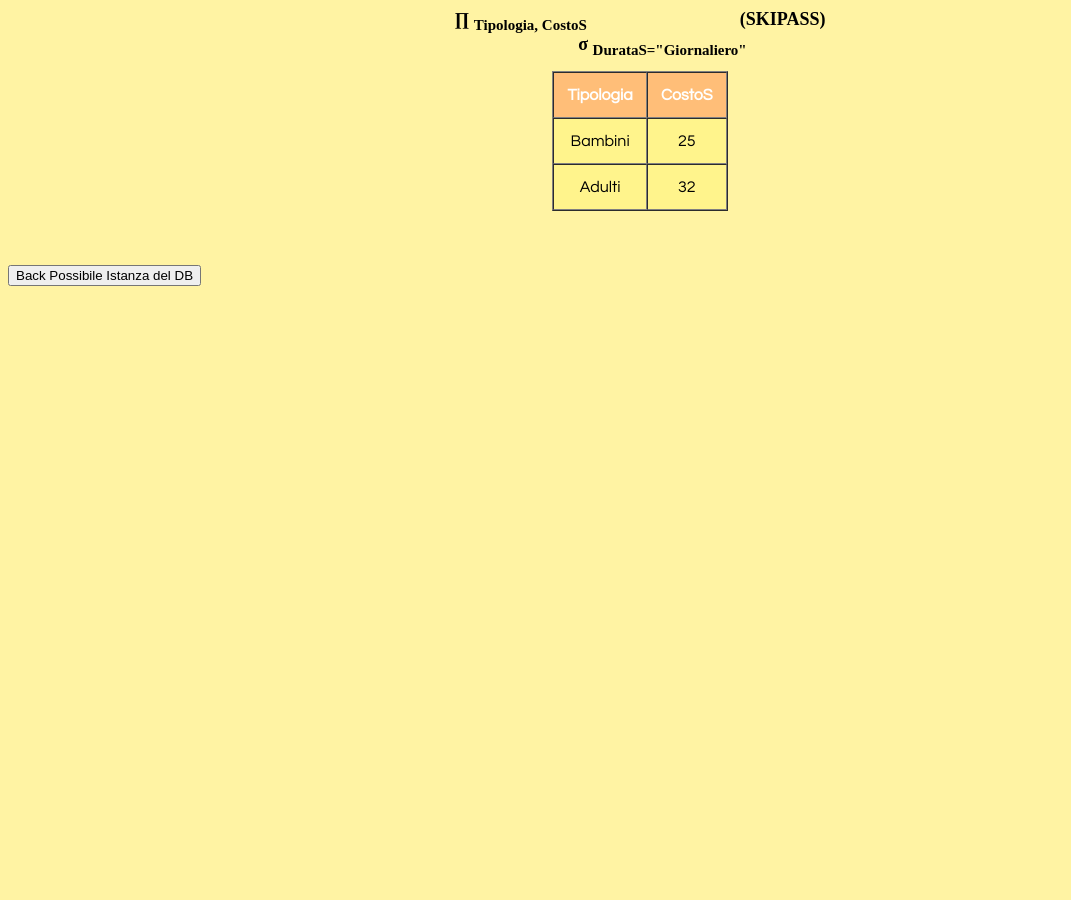
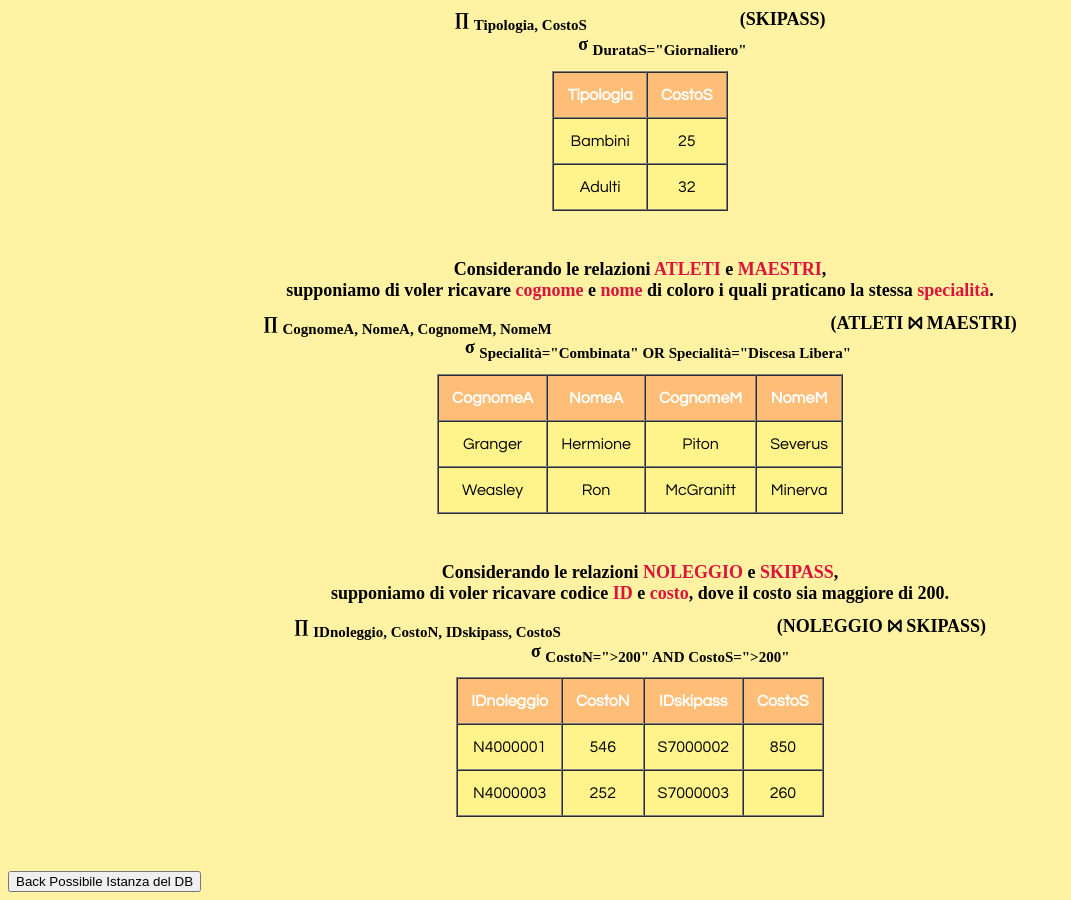
Before and after one commit to giuliagubana/ProgettoDB, a plain HTML site: page Algebra.html in a window 1280 px wide. Shown: the part 870-1770 px from the top of the page, without its empty margins (0-1071 px from the left). Before the commit the page ends 1164 px from the top, so only its background shows below. Drawn offline with Linux system fonts and the light colour scheme.

Commit message:
Update Algebra.html

```diff
--- a/Algebra.html
+++ b/Algebra.html
@@ -87,7 +87,59 @@
 				<td align="center" style="background-color:rgb(255, 244, 140)"><font face="Century Gothic">32</td>
 			</tr>
 		</table>
+	<br><br>
+		<font face="Calibri Light">
+		<table align="center" border="1" cellpadding="13" cellspacing="0">
+			<h1 align="center" style="font-size:18px">Considerando le relazioni <font color="crimson">ATLETI</font> e <font color="crimson">MAESTRI</font>,<br>supponiamo di voler ricavare <font color="crimson">cognome</font> e <font color="crimson">nome</font> di coloro i quali praticano la stessa <font color="crimson">specialità</font>.</h1>
+			<h1 align="center" style="font-size:18px">&prod; <sub> CognomeA, NomeA, CognomeM, NomeM</sub> &nbsp;&nbsp;&nbsp;&nbsp;&nbsp;&nbsp;&nbsp;&nbsp;&nbsp;&nbsp;&nbsp;&nbsp;&nbsp;&nbsp;&nbsp;&nbsp;&nbsp;&nbsp;&nbsp;&nbsp;&nbsp;&nbsp;&nbsp;&nbsp;&nbsp;&nbsp;&nbsp;&nbsp;&nbsp;&nbsp;&nbsp;&nbsp;&nbsp;&nbsp;&nbsp;&nbsp;&nbsp;&nbsp;&nbsp;&nbsp;&nbsp;&nbsp;&nbsp;&nbsp;&nbsp;&nbsp;&nbsp;&nbsp;&nbsp;&nbsp;&nbsp;&nbsp;&nbsp;&nbsp;&nbsp;&nbsp;&nbsp;&nbsp;&nbsp;&nbsp; (ATLETI &#10781; MAESTRI) <br>&nbsp;&nbsp;&nbsp;&nbsp;&nbsp;&nbsp;&nbsp;&nbsp;&sigma; <sub>Specialità="Combinata" OR Specialità="Discesa Libera"</sub></h1>
+			<tr>
+				<td align="center" style="background-color:rgb(255, 190, 120)"><font color="white" face="Century Gothic"><strong>CognomeA</strong></td>
+				<td align="center" style="background-color:rgb(255, 190, 120)"><font color="white" face="Century Gothic"><strong>NomeA</strong></td>
+				<td align="center" style="background-color:rgb(255, 190, 120)"><font color="white" face="Century Gothic"><strong>CognomeM</strong></td>
+				<td align="center" style="background-color:rgb(255, 190, 120)"><font color="white" face="Century Gothic"><strong>NomeM</strong></td>
+			</tr>
+			<tr>
+				<font color="black">
+				<td align="center" style="background-color:rgb(255, 244, 140)"><font face="Century Gothic">Granger</td>
+				<td align="center" style="background-color:rgb(255, 244, 140)"><font face="Century Gothic">Hermione</td>
+				<td align="center" style="background-color:rgb(255, 244, 140)"><font face="Century Gothic">Piton</td>
+				<td align="center" style="background-color:rgb(255, 244, 140)"><font face="Century Gothic">Severus</td>
+			</tr>
+			<tr>
+				<font color="black">
+				<td align="center" style="background-color:rgb(255, 244, 140)"><font face="Century Gothic">Weasley</td>
+				<td align="center" style="background-color:rgb(255, 244, 140)"><font face="Century Gothic">Ron</td>
+				<td align="center" style="background-color:rgb(255, 244, 140)"><font face="Century Gothic">McGranitt</td>
+				<td align="center" style="background-color:rgb(255, 244, 140)"><font face="Century Gothic">Minerva</td>
+			</tr>
+		</table>
 
+	<br><br>
+		<font face="Calibri Light">
+		<table align="center" border="1" cellpadding="13" cellspacing="0">
+			<h1 align="center" style="font-size:18px">Considerando le relazioni <font color="crimson">NOLEGGIO</font> e <font color="crimson">SKIPASS</font>,<br>supponiamo di voler ricavare codice <font color="crimson">ID</font> e <font color="crimson">costo</font>, dove il costo sia maggiore di 200.</h1>
+			<h1 align="center" style="font-size:18px">&prod; <sub> IDnoleggio, CostoN, IDskipass, CostoS</sub> &nbsp;&nbsp;&nbsp;&nbsp;&nbsp;&nbsp;&nbsp;&nbsp;&nbsp;&nbsp;&nbsp;&nbsp;&nbsp;&nbsp;&nbsp;&nbsp;&nbsp;&nbsp;&nbsp;&nbsp;&nbsp;&nbsp;&nbsp;&nbsp;&nbsp;&nbsp;&nbsp;&nbsp;&nbsp;&nbsp;&nbsp;&nbsp;&nbsp;&nbsp;&nbsp;&nbsp;&nbsp;&nbsp;&nbsp;&nbsp;&nbsp;&nbsp;&nbsp;&nbsp;&nbsp;&nbsp; (NOLEGGIO &#10781; SKIPASS) <br>&nbsp;&nbsp;&nbsp;&nbsp;&nbsp;&nbsp;&nbsp;&nbsp;&nbsp;&sigma; <sub>CostoN=">200" AND CostoS=">200"</sub></h1>
+			<tr>
+				<td align="center" style="background-color:rgb(255, 190, 120)"><font color="white" face="Century Gothic"><strong>IDnoleggio</strong></td>
+				<td align="center" style="background-color:rgb(255, 190, 120)"><font color="white" face="Century Gothic"><strong>CostoN</strong></td>
+				<td align="center" style="background-color:rgb(255, 190, 120)"><font color="white" face="Century Gothic"><strong>IDskipass</strong></td>
+				<td align="center" style="background-color:rgb(255, 190, 120)"><font color="white" face="Century Gothic"><strong>CostoS</strong></td>
+			</tr>
+			<tr>
+				<font color="black">
+				<td align="center" style="background-color:rgb(255, 244, 140)"><font face="Century Gothic">N4000001</td>
+				<td align="center" style="background-color:rgb(255, 244, 140)"><font face="Century Gothic">546</td>
+				<td align="center" style="background-color:rgb(255, 244, 140)"><font face="Century Gothic">S7000002</td>
+				<td align="center" style="background-color:rgb(255, 244, 140)"><font face="Century Gothic">850</td>
+			</tr>
+			<tr>
+				<font color="black">
+				<td align="center" style="background-color:rgb(255, 244, 140)"><font face="Century Gothic">N4000003</td>
+				<td align="center" style="background-color:rgb(255, 244, 140)"><font face="Century Gothic">252</td>
+				<td align="center" style="background-color:rgb(255, 244, 140)"><font face="Century Gothic">S7000003</td>
+				<td align="center" style="background-color:rgb(255, 244, 140)"><font face="Century Gothic">260</td>
+			</tr>
+		</table>
 
 		<br><br><br>
 		<a href="PossibileIstanza.html">
```
